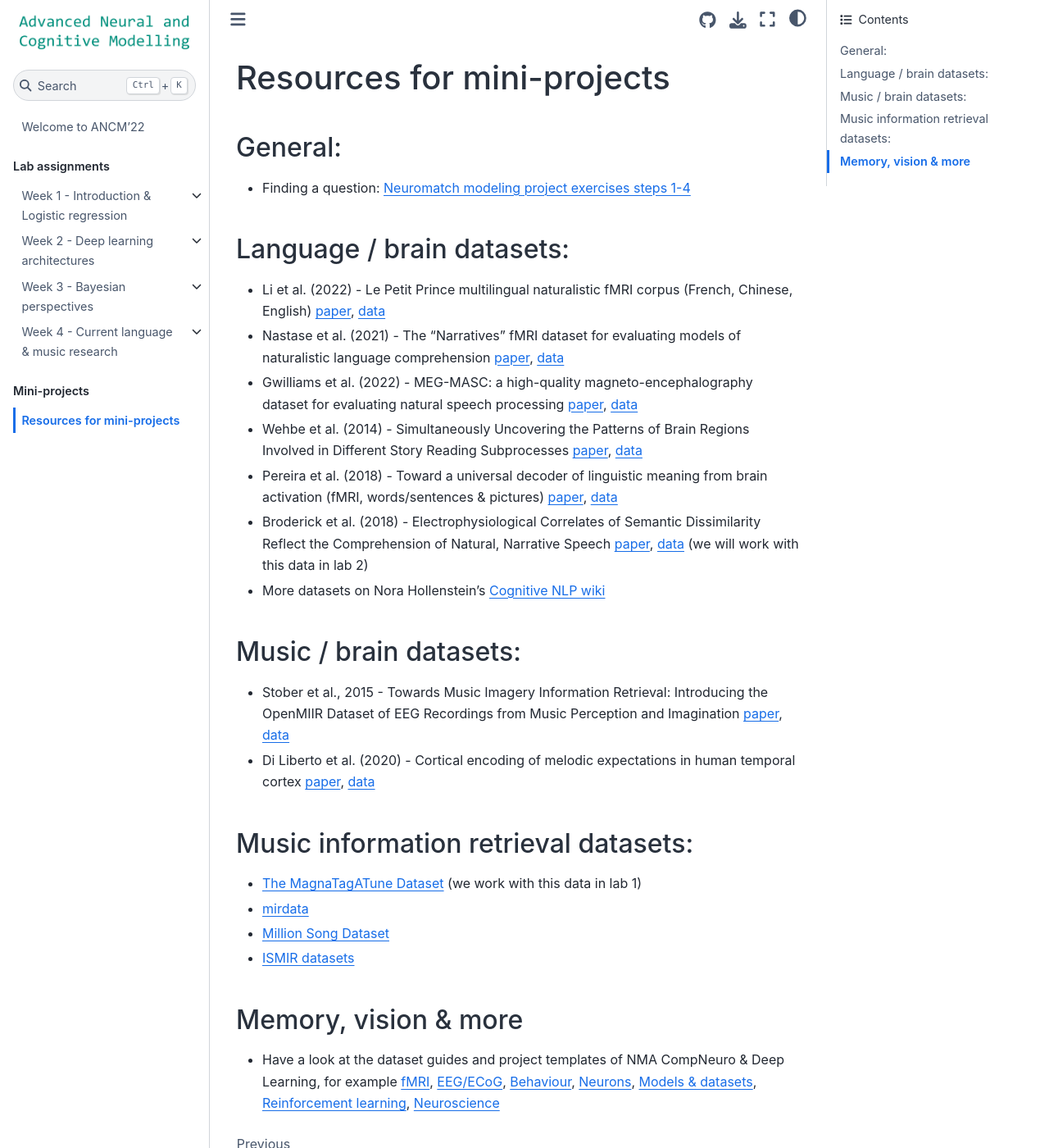
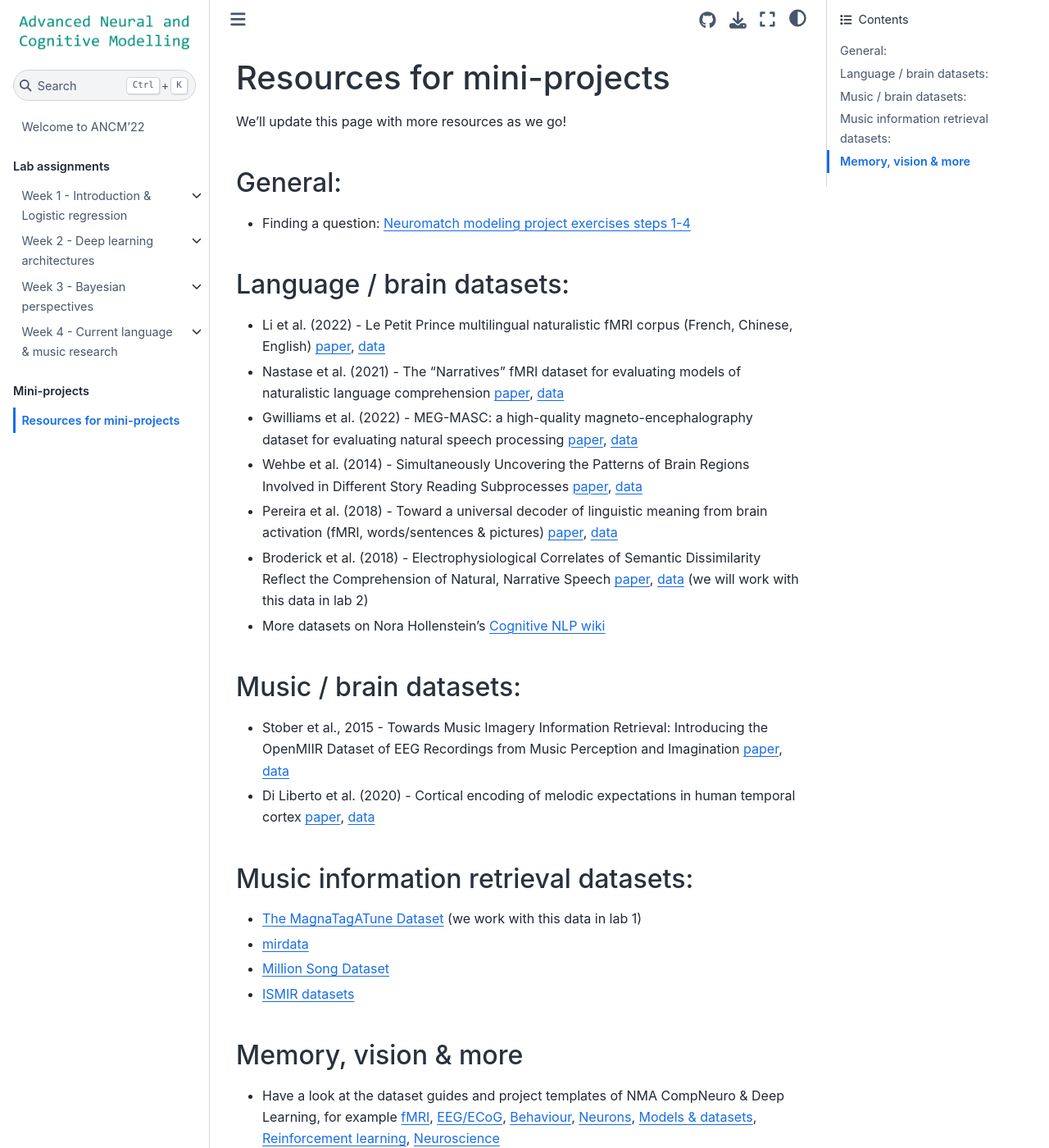
Before and after one commit to clclab/ANCM, a Jupyter Book: the page built from book/10_mini-projects_resources.md, in a window 1280 px wide and 1400 px high. Shown: the whole window at 82% size. Built offline with Jupyter Book 1.0.4 settings and Sphinx 7.4.7 and the Sphinx Book theme 1.1.4, drawn with Linux system fonts in a browser that asks for light colours; pages that are not in the unit, such as notebooks, are missing from menus; some of the changed text lies outside the part shown.

Commit message:
fix lab 4 placeholder

```diff
--- a/book/10_mini-projects_resources.md
+++ b/book/10_mini-projects_resources.md
@@ -1,4 +1,6 @@
 # Resources for mini-projects
+
+We'll update this page with more resources as we go!
 
 ### General:
 - Finding a question: [Neuromatch modeling project exercises steps 1-4](https://compneuro.neuromatch.io/projects/modelingsteps/ModelingSteps_1through4.html)
```
Also changed, not shown: book/04_lab_placeholder.ipynb.
